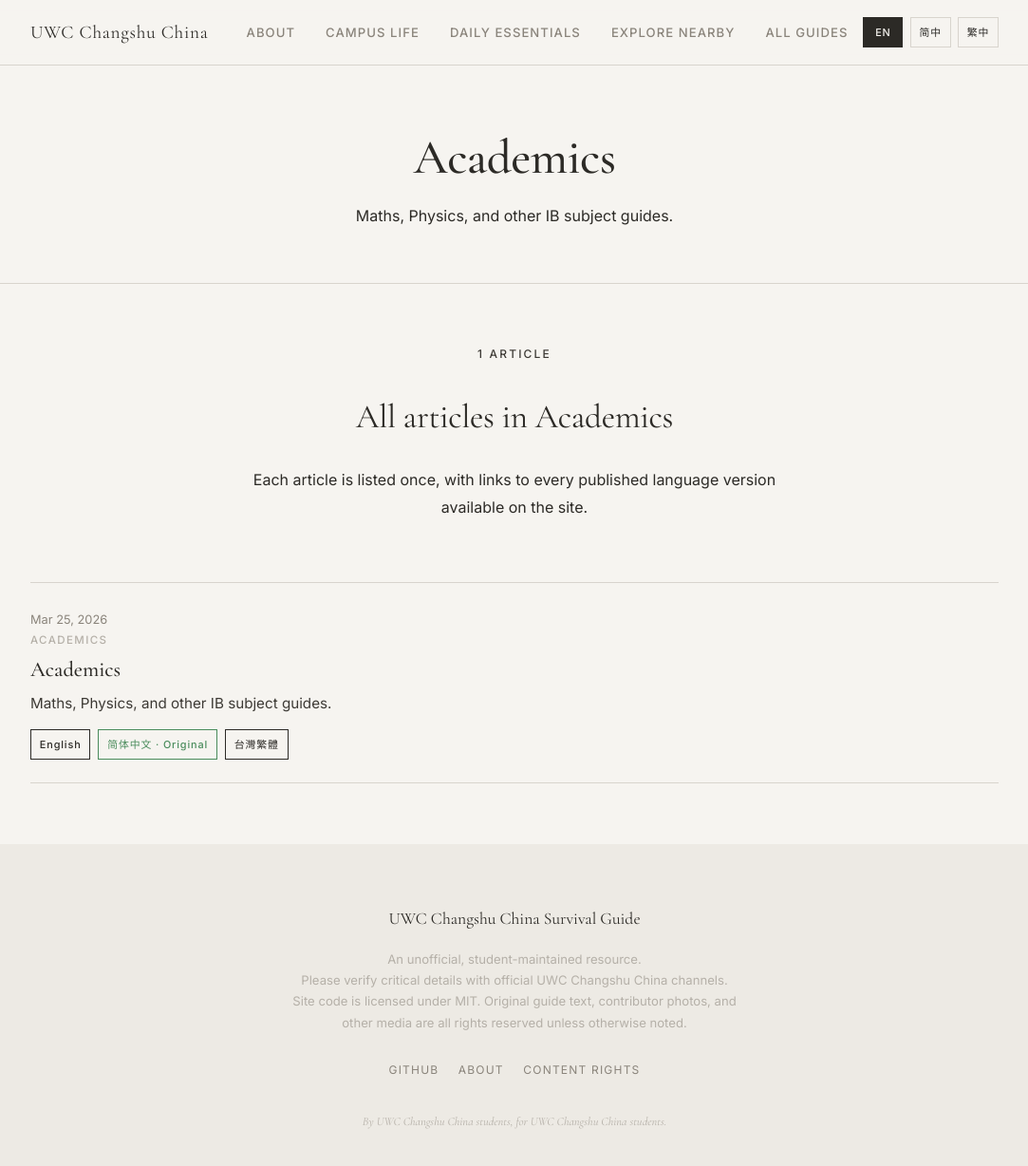
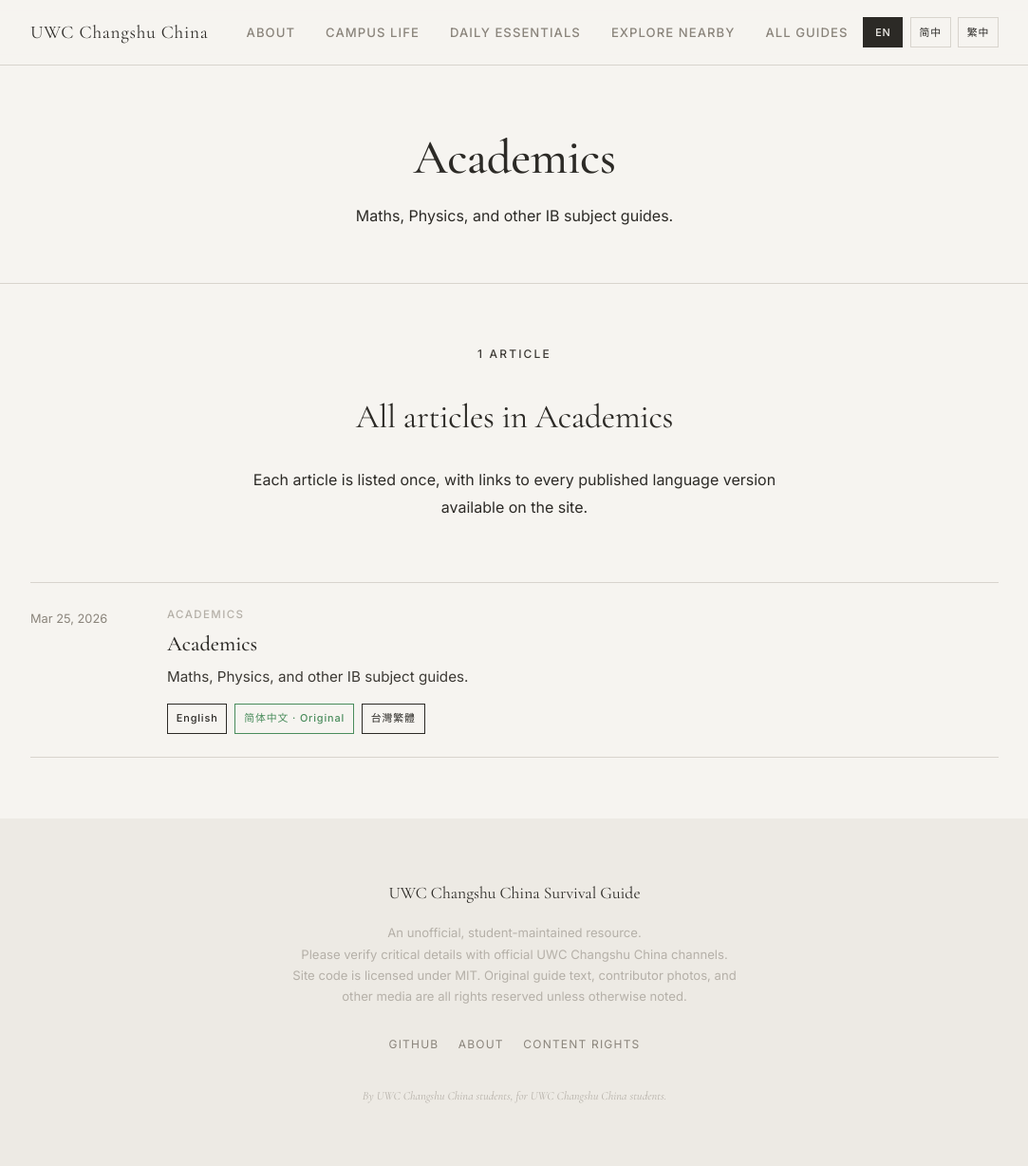
Before and after one commit to United-World-College/UWC-Survival-Guide, a Jekyll site: the page built from website/default/section-academics.html, in a window 1280 px wide and 1256 px high. Shown: the top 1228 px of the window at 95% size, without its empty margins (98-1181 px from the left). Built offline with Jekyll 4.4.1, drawn with Linux system fonts in a browser that asks for light colours.

Commit message:
Revert "Move article date above category name instead of left column"
This reverts commit ac231eabed22e328f0f25c360be79c9668999e0f.

```diff
--- a/website/_layouts/author.html
+++ b/website/_layouts/author.html
@@ -459,8 +459,8 @@
       var displayDesc = t.description || sub.description;
       var url = guideUrl(sub.guide_id, currentLang);
       return '<div class="author-latest-item">' +
+        '<span class="author-latest-date">' + esc(date) + '</span>' +
         '<div class="author-latest-body">' +
-        '<span class="author-latest-date">' + esc(date) + '</span>' +
         '<p class="author-latest-category">' + esc(displayCategory) + '</p>' +
         '<h3><a href="' + url + '">' + esc(displayTitle) + '</a></h3>' +
         (displayDesc ? '<p class="author-latest-desc">' + esc(displayDesc) + '</p>' : '') +
--- a/website/_layouts/section.html
+++ b/website/_layouts/section.html
@@ -59,8 +59,8 @@
             {% assign primary_guide = guide_versions | first %}
           {% endif %}
           <div class="author-latest-item">
+            <span class="author-latest-date">{{ primary_guide.published | date: "%b %-d, %Y" }}</span>
             <div class="author-latest-body">
-              <span class="author-latest-date">{{ primary_guide.published | date: "%b %-d, %Y" }}</span>
               <p class="author-latest-category">{{ page.section_category }}</p>
               <h3><a href="{{ primary_guide.url | relative_url }}">{{ primary_guide.title }}</a></h3>
               {% if primary_guide.description %}
--- a/website/assets/css/styles.css
+++ b/website/assets/css/styles.css
@@ -2526,14 +2526,18 @@
 }
 
 .author-latest-item {
+  display: grid;
+  grid-template-columns: 120px 1fr;
+  gap: 1.5rem;
   padding: 1.5rem 0;
   border-bottom: 1px solid var(--border);
+  align-items: start;
 }
 
 .author-latest-date {
   font-size: 0.8rem;
   color: var(--muted);
-  margin-bottom: 0.35rem;
+  padding-top: 0.2rem;
 }
 
 .author-latest-category {
@@ -2670,5 +2674,6 @@
 }
 
 @media (max-width: 768px) {
-  .author-latest-date { margin-bottom: 0.25rem; }
-}
+  .author-latest-item { grid-template-columns: 1fr; gap: 0.5rem; }
+  .author-latest-date { padding-top: 0; }
+}
```
